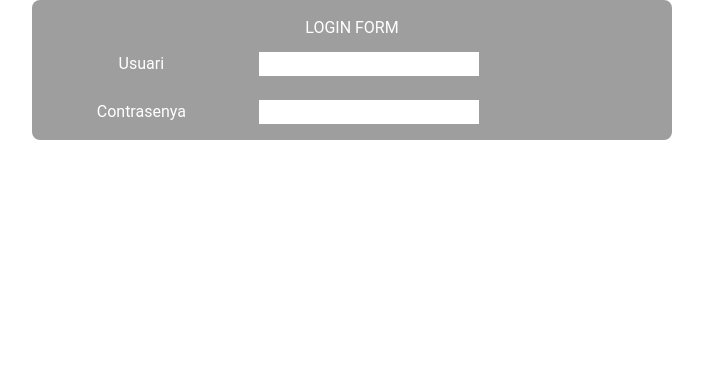
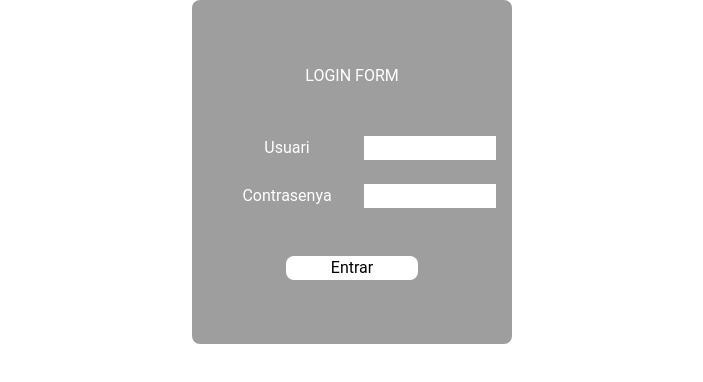
Before and after one commit to Joaguesan/Proyecto1_front_back, a Vue app in the folder tenda/: page / in a window 1280 px wide. Shown: the top 382 px of the page, without its empty margins (288-991 px from the left). Built offline with nearby package versions, Linux system fonts and the light colour scheme.

Commit message:
Pagina comandes creada

```diff
--- /dev/null
+++ b/tenda/src/components/GestioComandes.vue
@@ -0,0 +1,30 @@
+<template fill-height >
+    <v-layout class="rounded rounded-md">
+        <v-app-bar class="navbar" title="Gestió Comandes">
+            <template v-slot:append>
+          <v-btn  >Gestió Comandes</v-btn>
+          <v-btn>Gestió Productes</v-btn>
+
+        </template>
+        </v-app-bar>
+
+
+        <v-main class="d-flex align-center justify-center" style="min-height: 300px;">
+            <v-container class="">
+                    <v-row>
+                        <v-col cols="2"></v-col>
+                        <v-col cols="8" justify="center" ><h1>Gestió Comandes</h1></v-col>
+                        <v-col cols="2"></v-col>
+                    </v-row>
+
+            </v-container>
+
+        </v-main>
+    </v-layout>
+</template>
+<style>
+</style>
+
+<script setup>
+//
+</script>
--- a/tenda/src/components/Login.vue
+++ b/tenda/src/components/Login.vue
@@ -1,26 +1,35 @@
-<template>
-    <v-container class="bg-grey rounded-lg w-50">
+<template fill-height >
+    <v-container class="bg-grey rounded-lg w-25 text-xs-center fill-height grid-list-md">
         <v-responsive class="align-center text-center fill-height">
+            <br><br>
 
             <v-row>
-                <v-col cols="4"></v-col>
-                <v-col cols="4"> LOGIN FORM </v-col>
-                <v-col cols="4"></v-col>
+                <v-col cols="2"></v-col>
+                <v-col cols="8"> LOGIN FORM </v-col>
+                <v-col cols="2"></v-col>
             </v-row>
+            <br><br>
             <form>
                 <v-row>
-                <v-col cols="4"><label for="user">Usuari </label></v-col>
-                <v-col cols="4"> <input class="bg-white" type="text" id="user" v-model="usuari"> </v-col>
-                <v-col cols="4"></v-col>
-            </v-row>
-            <v-row>
-                <v-col cols="4"> <label for="pswd">Contrasenya </label></v-col>
-                <v-col cols="4"> <input class="bg-white" type="password" id="pswd" v-model="contrasenya"> </v-col>
-                <v-col cols="4"></v-col>
-            </v-row>
-
-
+                    <v-col cols="1"></v-col>
+                    <v-col cols="5"><label for="user">Usuari </label></v-col>
+                    <v-col cols="5"> <input class="bg-white" type="text" id="user" v-model="usuari"> </v-col>
+                    <v-col cols="1"></v-col>
+                </v-row>
+                <v-row>
+                    <v-col cols="1"></v-col>
+                    <v-col cols="5"> <label for="pswd">Contrasenya </label></v-col>
+                    <v-col cols="5"> <input class="bg-white" type="password" id="pswd" v-model="contrasenya"> </v-col>
+                    <v-col cols="1"></v-col>
+                </v-row>
+                <br><br>
+                <v-row>
+                    <v-col cols="3"></v-col>
+                    <v-col cols="6"> <button class="bg-white w-100 rounded-lg" type="submit">Entrar</button></v-col>
+                    <v-col cols="3"></v-col>
+                </v-row>
             </form>
+            <br><br>
 
         </v-responsive>
     </v-container>
--- a/tenda/src/router/index.js
+++ b/tenda/src/router/index.js
@@ -21,6 +21,10 @@ const routes = [
     path: '/',
     component: () => import('@/components/Login.vue'),
   },
+  {
+    path: '/gestiocomandes',
+    component: () => import('@/components/GestioComandes.vue'),
+  },
 ]
 
 const router = createRouter({
```
